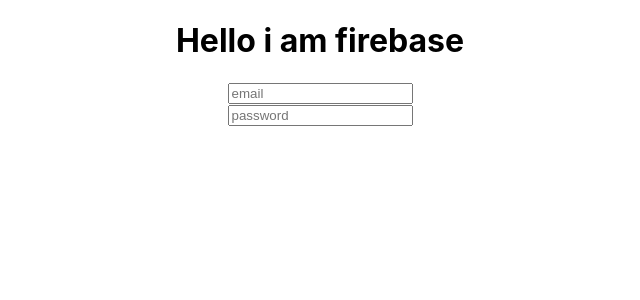
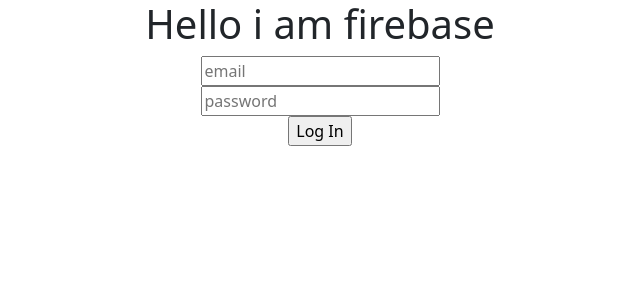
Before and after one commit to Abir0248/react-email-password-auth, a React (Create React App) app: page / in a window 1280 px wide. Shown: the top 300 px of the page, without its empty margins (320-960 px from the left). Built offline with nearby package versions, Linux system fonts and the light colour scheme.

Commit message:
bootstrap added

```diff
--- a/package.json
+++ b/package.json
@@ -6,8 +6,10 @@
     "@testing-library/jest-dom": "^5.16.4",
     "@testing-library/react": "^12.1.4",
     "@testing-library/user-event": "^13.5.0",
+    "bootstrap": "^5.1.3",
     "firebase": "^9.6.10",
     "react": "^18.0.0",
+    "react-bootstrap": "^2.2.3",
     "react-dom": "^18.0.0",
     "react-scripts": "5.0.0",
     "web-vitals": "^2.1.4"
--- a/src/App.js
+++ b/src/App.js
@@ -2,24 +2,29 @@
 import "./App.css";
 
 import { getAuth } from "firebase/auth";
+import "bootstrap/dist/css/bootstrap.min.css";
 import app from "./firebase.init";
 
 const auth = getAuth(app);
 
 function App() {
-  const handleEmailChange = (event) => {
+  const handleEmailBlur = (event) => {
     console.log(event.target.value);
   };
-  const handlePasswordChange = (event) => {
+  const handlePasswordBlur = (event) => {
     console.log(event.target.value);
+  };
+  const handleSubmit = (event) => {
+    console.log("form submitted");
+    event.preventDefault();
   };
   return (
     <div className="App">
       <h1>Hello i am firebase </h1>
 
-      <form action="">
+      <form onSubmit={handleSubmit}>
         <input
-          onChange={handleEmailChange}
+          onBlur={handleEmailBlur}
           type="email"
           name=""
           id=""
@@ -27,12 +32,14 @@
         />
         <br />
         <input
-          onChange={handlePasswordChange}
+          onBlur={handlePasswordBlur}
           type="password"
           name=""
           id=""
           placeholder="password"
         />
+        <br />
+        <input type="submit" value="Log In" />
       </form>
     </div>
   );
```
Also changed, not shown: 1 other file (tests, documents, lock files or other folders).
